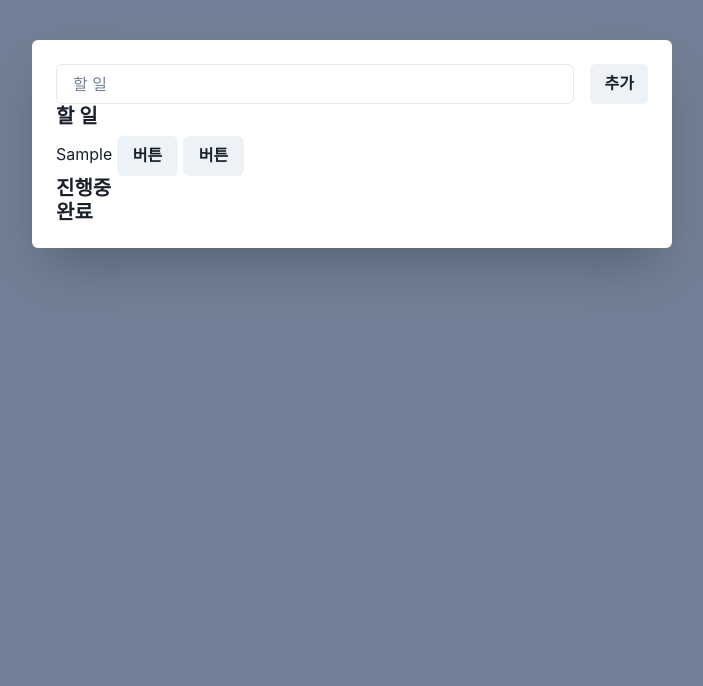
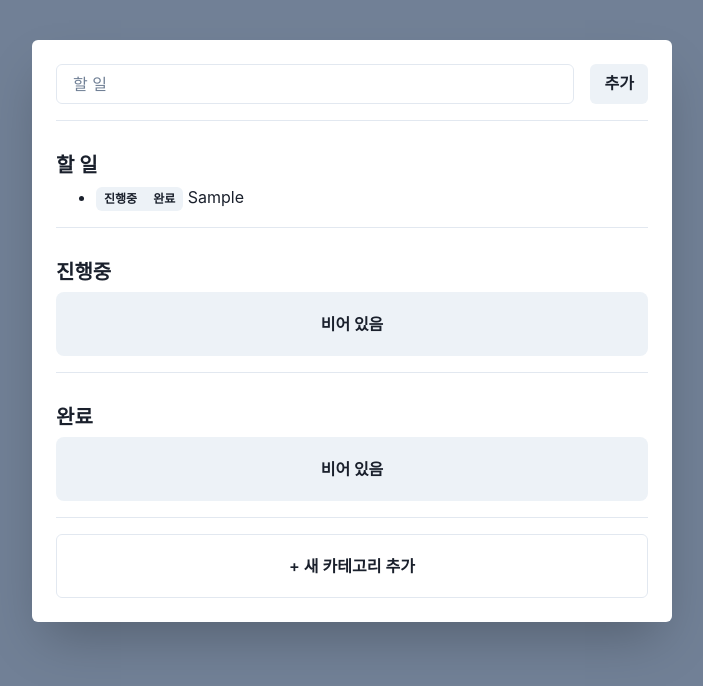
Before and after one commit to flynnpark/react-todo-recoil, a React (Vite) app: page / in a window 1280 px wide. Both pictures are taken after typing "Sample" into the empty fields and a click on the button "추가". Shown: the top 686 px of the page, without its empty margins (288-991 px from the left). Built offline with nearby package versions, Linux system fonts and the light colour scheme.

Commit message:
:sparkles: todo 기본 기능 구현

```diff
--- a/src/App.tsx
+++ b/src/App.tsx
@@ -1,8 +1,9 @@
-import { Box, Center, useColorModeValue } from '@chakra-ui/react';
+import { Box, Center, StackDivider, useColorModeValue, VStack } from '@chakra-ui/react';
 import { useRecoilValue } from 'recoil';
 
 import { todosSelector } from './atoms';
 import ItemsSection from './components/ItemsSection';
+import NewCategoryButton from './components/NewCategoryButton';
 import TodoForm from './components/TodoForm';
 
 function App() {
@@ -19,10 +20,13 @@ function App() {
         overflow="hidden"
         p={6}
       >
-        <TodoForm />
-        {todos.map(({ category, items }) => (
-          <ItemsSection key={category.id} category={category} todos={items} />
-        ))}
+        <VStack divider={<StackDivider borderColor="gray.200" />} spacing={4} align="stretch">
+          <TodoForm />
+          {todos.map(({ category, items }) => (
+            <ItemsSection key={category.id} category={category} todos={items} />
+          ))}
+          <NewCategoryButton />
+        </VStack>
       </Box>
     </Center>
   );
--- a/src/components/ActionButton.tsx
+++ b/src/components/ActionButton.tsx
@@ -1,7 +1,15 @@
-import { Button } from '@chakra-ui/react';
+import { Button, ButtonProps } from '@chakra-ui/react';
 
-function ActionButton() {
-  return <Button>버튼</Button>;
+interface Props extends Pick<ButtonProps, 'colorScheme' | 'variant' | 'onClick'> {
+  content: string;
+}
+
+function ActionButton({ content, colorScheme, variant, onClick }: Props) {
+  return (
+    <Button colorScheme={colorScheme} variant={variant} onClick={onClick}>
+      {content}
+    </Button>
+  );
 }
 
 export default ActionButton;
--- /dev/null
+++ b/src/components/Empty.tsx
@@ -0,0 +1,13 @@
+import { Box, Center, Heading } from '@chakra-ui/react';
+
+function Empty() {
+  return (
+    <Box>
+      <Center h={16} verticalAlign="center" borderRadius="lg" bgColor="gray.100">
+        <Heading size="sm">비어 있음</Heading>
+      </Center>
+    </Box>
+  );
+}
+
+export default Empty;
--- a/src/components/ItemsSection.tsx
+++ b/src/components/ItemsSection.tsx
@@ -1,6 +1,7 @@
-import { Heading, Stack } from '@chakra-ui/react';
+import { Heading, Stack, UnorderedList } from '@chakra-ui/react';
 
 import { CategoryItemType, TodoItemType } from '../atoms';
+import Empty from './Empty';
 import TodoItem from './TodoItem';
 
 interface Props {
@@ -11,10 +12,18 @@ interface Props {
 function ItemsSection({ category: { name }, todos }: Props) {
   return (
     <Stack>
-      <Heading size="md">{name}</Heading>
-      {todos.map((todo) => (
-        <TodoItem key={todo.id} todo={todo} />
-      ))}
+      <Heading size="md" mt={4}>
+        {name}
+      </Heading>
+      {todos.length > 0 ? (
+        <UnorderedList pl={6}>
+          {todos.map((todo) => (
+            <TodoItem key={todo.id} todo={todo} />
+          ))}
+        </UnorderedList>
+      ) : (
+        <Empty />
+      )}
     </Stack>
   );
 }
--- /dev/null
+++ b/src/components/NewCategoryButton.tsx
@@ -0,0 +1,11 @@
+import { Button } from '@chakra-ui/react';
+
+function NewCategoryButton() {
+  return (
+    <Button h={16} variant="outline">
+      + 새 카테고리 추가
+    </Button>
+  );
+}
+
+export default NewCategoryButton;
--- a/src/components/TodoItem.tsx
+++ b/src/components/TodoItem.tsx
@@ -1,15 +1,40 @@
-import { TodoItemType } from '../atoms';
+import { ButtonGroup, ListItem } from '@chakra-ui/react';
+import { useRecoilState, useSetRecoilState } from 'recoil';
+
+import { categoriesState, TodoItemType, todosState } from '../atoms';
 import ActionButton from './ActionButton';
 
 interface Props {
   todo: TodoItemType;
 }
 
-function TodoItem({ todo: { content } }: Props) {
+function TodoItem({ todo: { id, content, category: currentCategory } }: Props) {
+  const [categories] = useRecoilState(categoriesState);
+  const setTodo = useSetRecoilState(todosState);
+
+  const availableCategories = categories.filter((category) => category.id !== currentCategory.id);
+
+  const onClick = (todoId: number, categoryId: string) => {
+    return () => {
+      setTodo((oldTodos) => {
+        const currentIndex = oldTodos.findIndex((todo) => todo.id === todoId);
+        const newCategory = categories.find((category) => category.id === categoryId);
+        if (!newCategory) return [...oldTodos];
+        const newTodo: TodoItemType = { ...oldTodos[currentIndex], category: newCategory };
+        return [...oldTodos.slice(0, currentIndex), newTodo, ...oldTodos.slice(currentIndex + 1)];
+      });
+    };
+  };
+
   return (
-    <div>
-      {content} <ActionButton /> <ActionButton />
-    </div>
+    <ListItem>
+      <ButtonGroup size="xs" isAttached>
+        {availableCategories.map((category) => (
+          <ActionButton content={category.name} onClick={onClick(id, category.id)} />
+        ))}
+      </ButtonGroup>{' '}
+      {content}
+    </ListItem>
   );
 }
 
```
